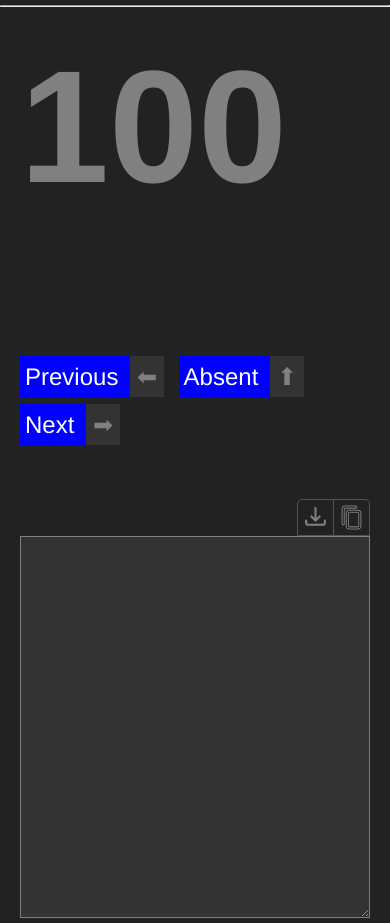
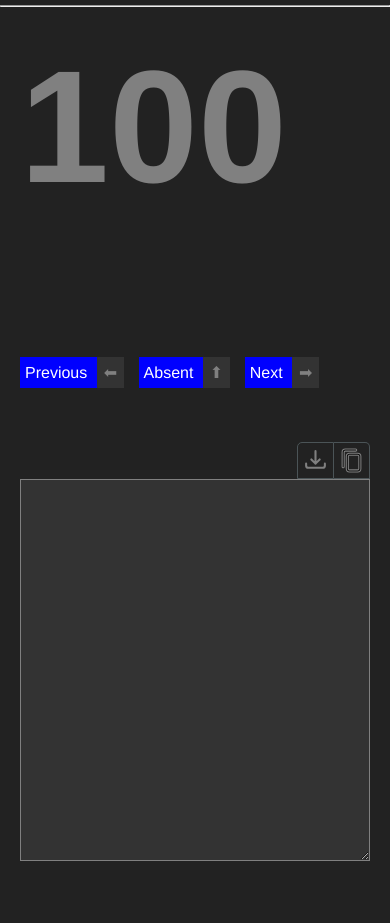
Before and after one commit to bhautikn/HTML, a plain HTML site: page Attendance/index.html in a window 390 px wide. Shown: the part 66-989 px from the top of the page. After the commit the page ends 932 px from the top, so only its background shows below. Drawn offline with Linux system fonts and the light colour scheme.

Commit message:
Update style.css

```diff
--- a/Attendance/style.css
+++ b/Attendance/style.css
@@ -17,9 +17,16 @@ body{
 }
 .container{
     padding: 10px;
+    width: 100%;
+    /* background-color: green; */
+}
+.main-container{
+    /* background-color: red; */
+    width: 30%;
+    float: left
 }
 .left-container{
-    width: max-content;
+    width: 100%;
     float: left;
     padding: 20px;
 }
@@ -272,4 +279,10 @@ input:checked ~ .slider::before {
         padding: 10px 0px;
         margin: 20px 15px;
     }
+    .main-container{
+        width: 100%;
+    }
+    .btn{
+        font-size: 1em;
+    }
 }
```
